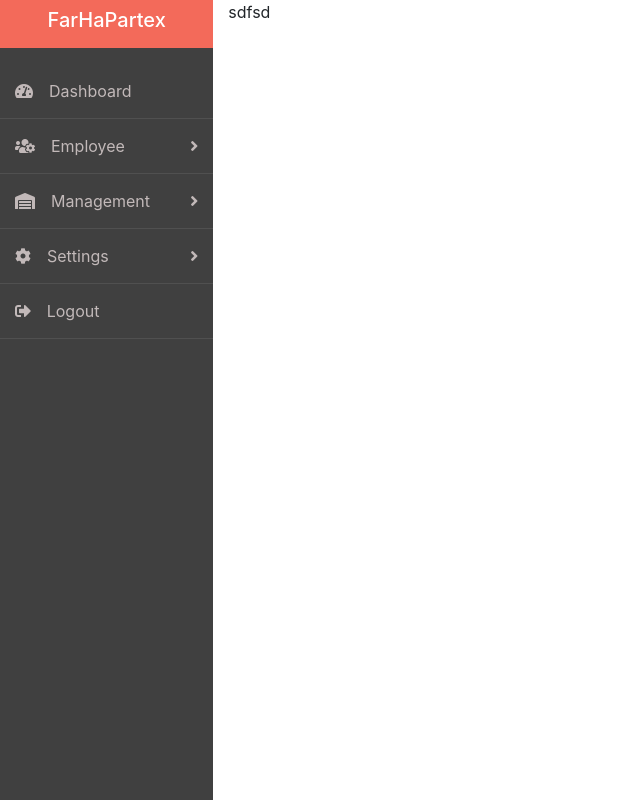
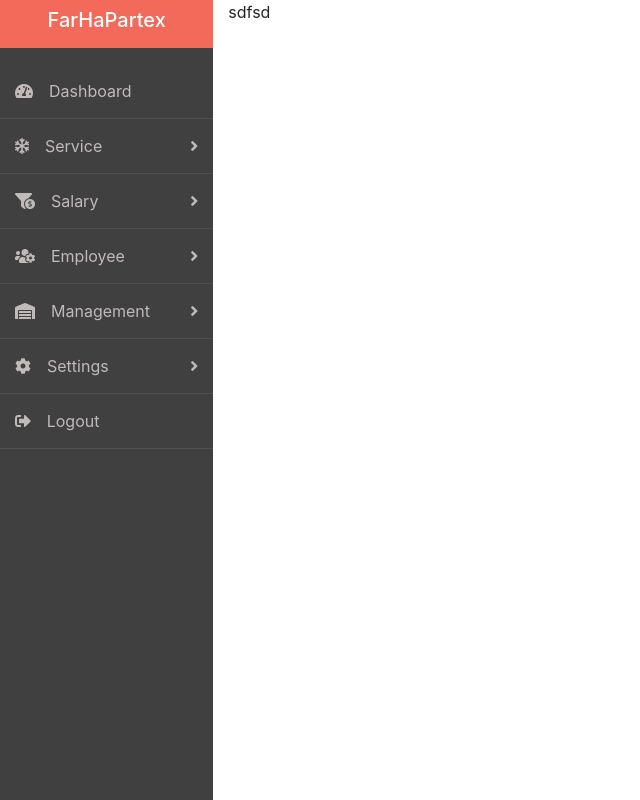
Before and after one commit to farhapartex/hr-frontend, a Vue app: page /dashboard in a window 1280 px wide. Shown: the whole page, without its empty margins (0-640 px from the left). Built offline with nearby package versions, Linux system fonts and the light colour scheme.

Commit message:
menu added in sidebar

```diff
--- a/src/components/Sidebar.vue
+++ b/src/components/Sidebar.vue
@@ -17,15 +17,72 @@
         <li>
           <a href="#" @click="verticalNavToggle(0)">
             <span class="mr-3">
-              <i class="fas fa-users-cog"></i>
+              <i class="far fa-snowflake"></i>
             </span>
-            <span>Employee</span>
-            <span class="float-right">
+            <span>Service</span>
+            <span class="float-right" v-if="subMenuList[0]==false">
               <i class="fas fa-angle-right"></i>
+            </span>
+            <span class="float-right" v-else>
+              <i class="fas fa-chevron-down"></i>
             </span>
           </a>
           <transition name="fade">
             <ul class="sub-navlist" v-if="subMenuList[0]==true" transition="v-fade">
+              <li>
+                <a href="#">Daily Attendence</a>
+              </li>
+              <li>
+                <a href="#">Visit Application</a>
+              </li>
+              <li>
+                <a href="#">Extra Work</a>
+              </li>
+            </ul>
+          </transition>
+        </li>
+        <li>
+          <a href="#" @click="verticalNavToggle(0)">
+            <span class="mr-3">
+              <i class="fas fa-funnel-dollar"></i>
+            </span>
+            <span>Salary</span>
+            <span class="float-right" v-if="subMenuList[0]==false">
+              <i class="fas fa-angle-right"></i>
+            </span>
+            <span class="float-right" v-else>
+              <i class="fas fa-chevron-down"></i>
+            </span>
+          </a>
+          <transition name="fade">
+            <ul class="sub-navlist" v-if="subMenuList[0]==true" transition="v-fade">
+              <li>
+                <a href="#">Daily Attendence</a>
+              </li>
+              <li>
+                <a href="#">Visit Application</a>
+              </li>
+              <li>
+                <a href="#">Extra Work</a>
+              </li>
+            </ul>
+          </transition>
+        </li>
+        <li>
+          <a href="#" @click="verticalNavToggle(1)">
+            <span class="mr-3">
+              <i class="fas fa-users-cog"></i>
+            </span>
+            <span>Employee</span>
+            <span class="float-right" v-if="subMenuList[1]==false">
+              <i class="fas fa-angle-right"></i>
+            </span>
+            <span class="float-right" v-else>
+              <i class="fas fa-chevron-down"></i>
+            </span>
+          </a>
+          <transition name="fade">
+            <ul class="sub-navlist" v-if="subMenuList[1]==true" transition="v-fade">
               <li>
                 <a href="#">Employee List</a>
               </li>
@@ -33,17 +90,20 @@
           </transition>
         </li>
         <li>
-          <a href="#" @click="verticalNavToggle(1)">
+          <a href="#" @click="verticalNavToggle(2)">
             <span class="mr-3">
               <i class="fas fa-warehouse"></i>
             </span>
             <span>Management</span>
-            <span class="float-right">
+            <span class="float-right" v-if="subMenuList[2]==false">
               <i class="fas fa-angle-right"></i>
+            </span>
+            <span class="float-right" v-else>
+              <i class="fas fa-chevron-down"></i>
             </span>
           </a>
           <transition name="fade">
-            <ul class="sub-navlist" v-if="subMenuList[1]==true">
+            <ul class="sub-navlist" v-if="subMenuList[2]==true">
               <li>
                 <a href="#">Leave System</a>
               </li>
@@ -60,17 +120,20 @@
           </transition>
         </li>
         <li>
-          <a href="#" @click="verticalNavToggle(2)">
+          <a href="#" @click="verticalNavToggle(3)">
             <span class="mr-3">
               <i class="fas fa-cog"></i>
             </span>
             <span>Settings</span>
-            <span class="float-right">
+            <span class="float-right" v-if="subMenuList[3]==false">
               <i class="fas fa-angle-right"></i>
+            </span>
+            <span class="float-right" v-else>
+              <i class="fas fa-chevron-down"></i>
             </span>
           </a>
           <transition name="fade">
-            <ul class="sub-navlist" v-if="subMenuList[2]==true">
+            <ul class="sub-navlist" v-if="subMenuList[3]==true">
               <li>
                 <a href="#">Access Group</a>
               </li>
```
